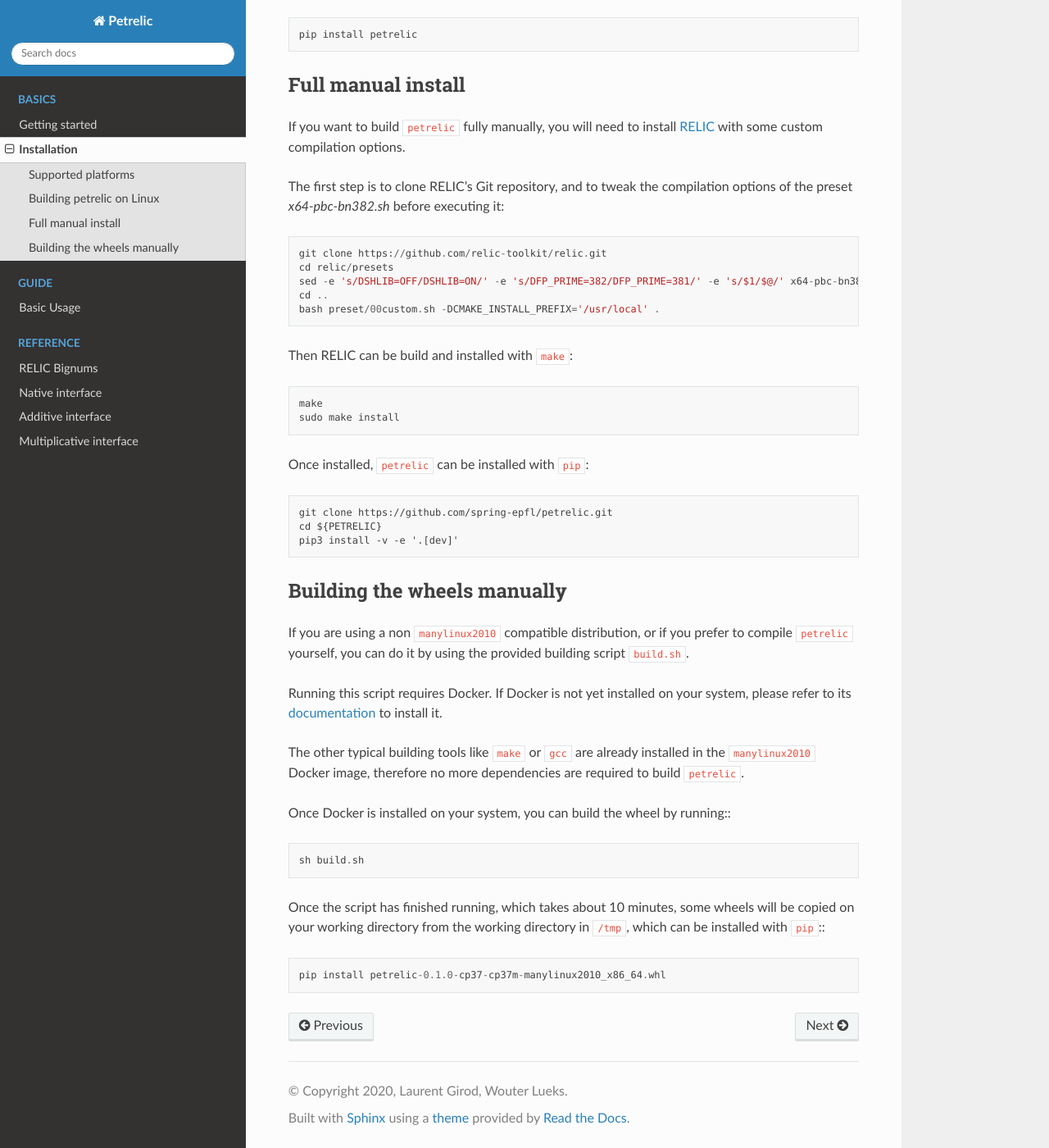
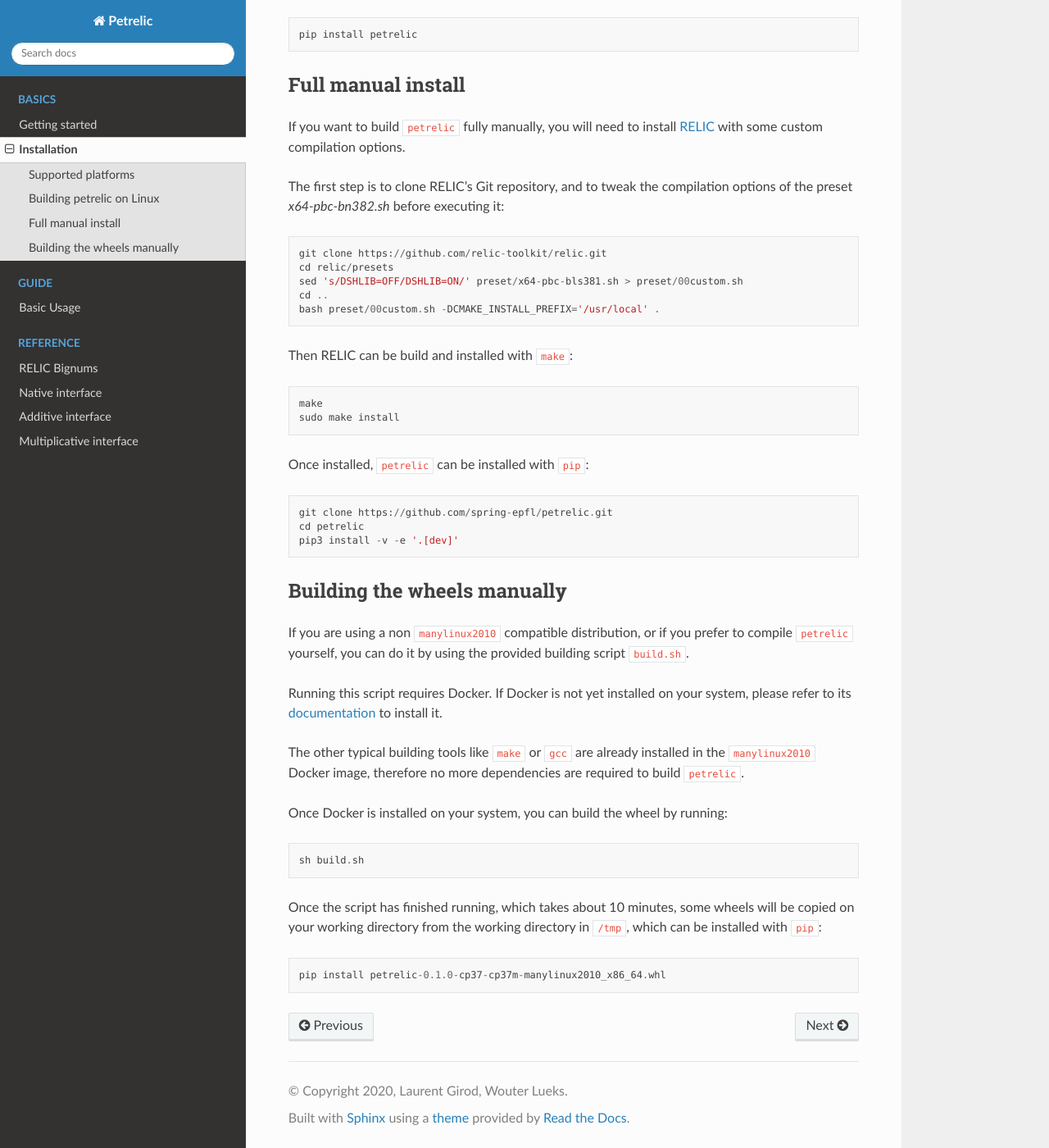
Before and after one commit to spring-epfl/petrelic, a Sphinx documentation site: the page built from docs/source/install.rst, in a window 1280 px wide and 1400 px high, scrolled down 587 px. Shown: the whole window at 82% size. Built offline with Sphinx 7.4.7 and the Read the Docs theme 2.0.0, drawn with Linux system fonts in a browser that asks for light colours.

Commit message:
Correct install instructions.

```diff
--- a/docs/source/install.rst
+++ b/docs/source/install.rst
@@ -38,7 +38,7 @@ options of the preset `x64-pbc-bn382.sh` before executing it::
 
     git clone https://github.com/relic-toolkit/relic.git
     cd relic/presets
-    sed -e 's/DSHLIB=OFF/DSHLIB=ON/' -e 's/DFP_PRIME=382/DFP_PRIME=381/' -e 's/$1/$@/' x64-pbc-bn382.sh > 00custom.sh
+    sed 's/DSHLIB=OFF/DSHLIB=ON/' preset/x64-pbc-bls381.sh > preset/00custom.sh
     cd ..
     bash preset/00custom.sh -DCMAKE_INSTALL_PREFIX='/usr/local' .
 
@@ -50,7 +50,7 @@ Then RELIC can be build and installed with ``make``::
 Once installed, ``petrelic`` can be installed with ``pip``::
 
     git clone https://github.com/spring-epfl/petrelic.git
-    cd ${PETRELIC}
+    cd petrelic
     pip3 install -v -e '.[dev]'
 
 
@@ -70,12 +70,12 @@ The other typical building tools like ``make`` or ``gcc`` are already installed
 in the ``manylinux2010`` Docker image, therefore no more dependencies are
 required to build ``petrelic``.
 
-Once Docker is installed on your system, you can build the wheel by running:::
+Once Docker is installed on your system, you can build the wheel by running::
 
     sh build.sh
 
 Once the script has finished running, which takes about 10 minutes, some wheels
 will be copied on your working directory from the working directory in ``/tmp``,
-which can be installed with ``pip``:::
+which can be installed with ``pip``::
 
     pip install petrelic-0.1.0-cp37-cp37m-manylinux2010_x86_64.whl
```
